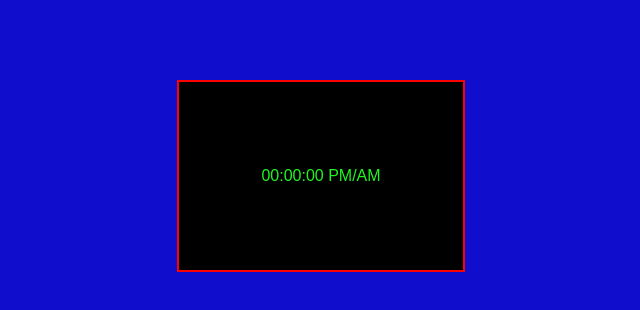
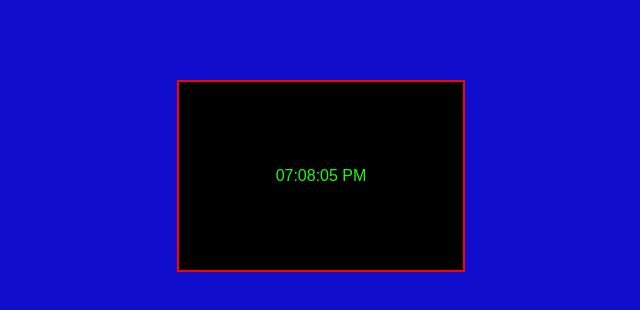
Before and after one commit to orpd0523/clock, a plain HTML site: page index.html in a window 1280 px wide. Shown: the full height of the page, 319-959 px from the left. Drawn offline with Linux system fonts and the light colour scheme.

Commit message:
created logic for the clock

```diff
--- a/index.html
+++ b/index.html
@@ -5,7 +5,7 @@
     <meta http-equiv="X-UA-Compatible" content="IE=edge">
     <meta name="viewport" content="width=device-width, initial-scale=1.0">
     <link rel="stylesheet" type="text/css" href="styles.css">
-    <script src="scripts.js" type="text/javascript"></script>
+    <script src="scripts.js" type="text/javascript" defer></script>
     <title>Clock</title>
 </head>
 <body>
--- a/scripts.js
+++ b/scripts.js
@@ -1,5 +1,28 @@
-const clock = document.querySelector('clock')
+// const clock = document.querySelector("clock");
 
+const currentTime = () => {
+  let date = new Date();
+  let hours = date.getHours();
+  let minutes = date.getMinutes();
+  let seconds = date.getSeconds();
+  let session = "AM";
 
+  if (hours == 0) {
+    hours = 12;
+  }
+  if (hours > 12) {
+    hours = hours - 12;
+    session = "PM";
+  }
 
-console.log("I am here!");
+  hours = hours < 10 ? "0" + hours : hours;
+  minutes = minutes < 10 ? "0" + minutes : minutes;
+  seconds = seconds < 10 ? "0" + seconds : seconds;
+
+  let time = hours + ":" + minutes + ":" + seconds + " " + session;
+
+  document.getElementById("clock").innerHTML = time;
+};
+
+currentTime();
+setInterval(currentTime, 1000)
```
